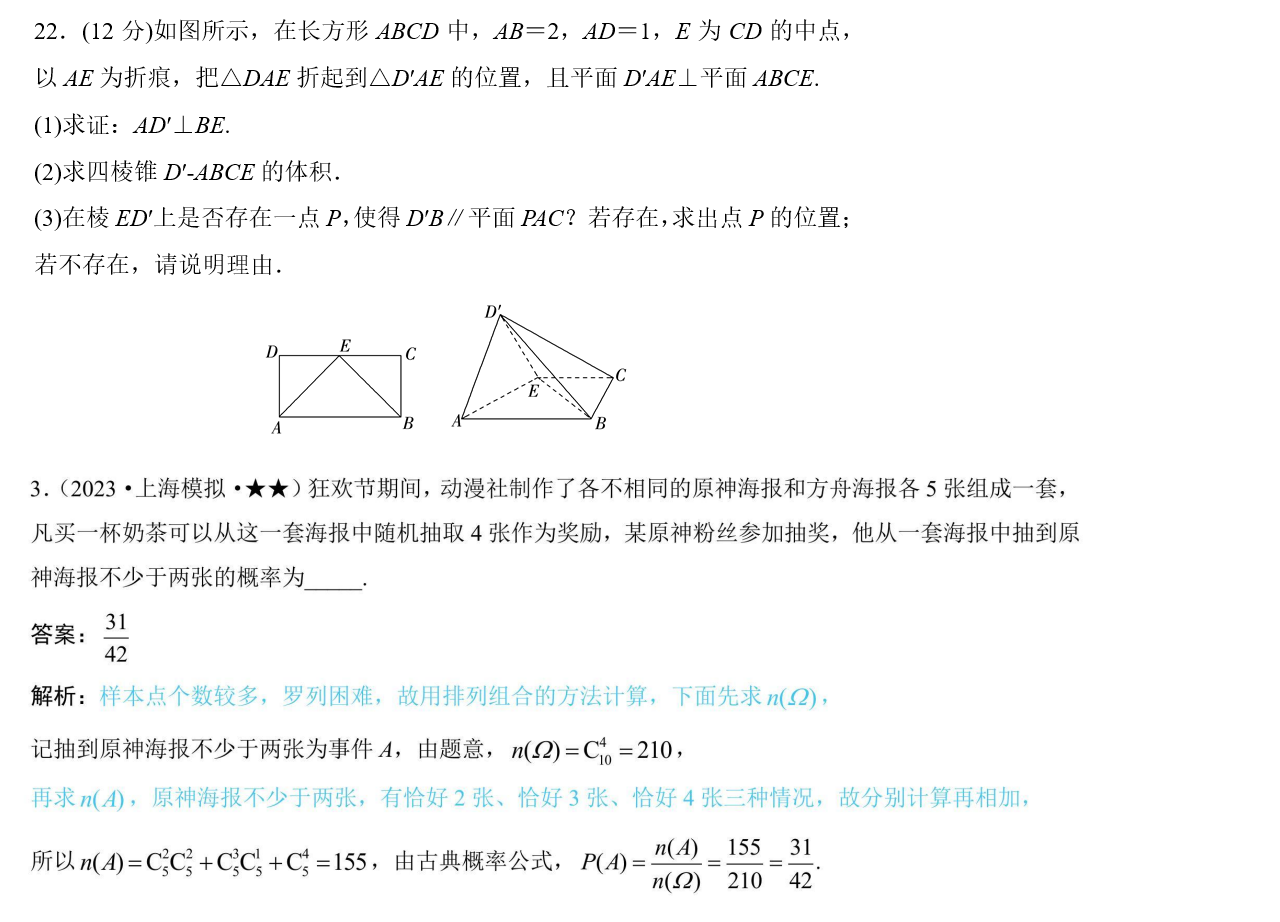
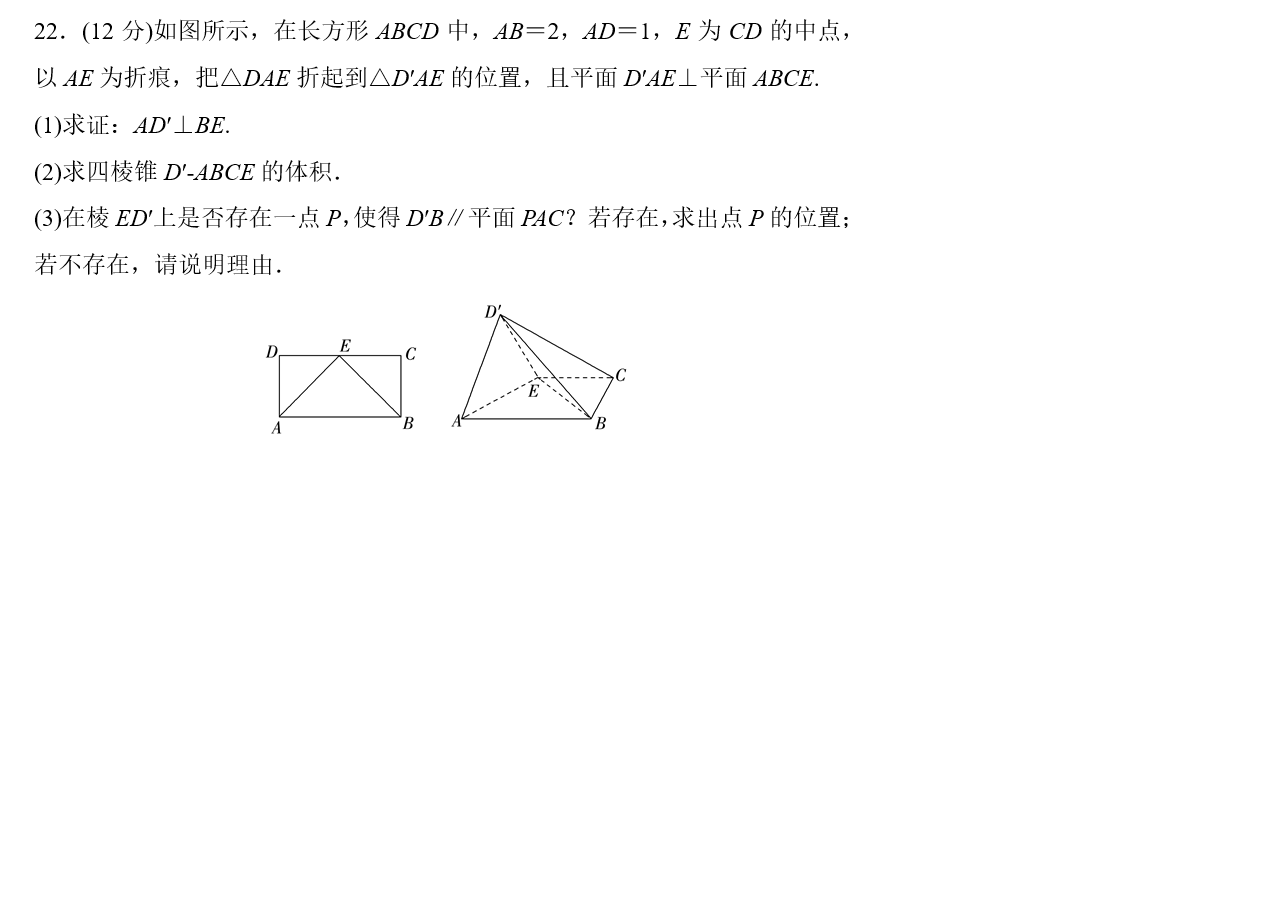
Before and after one commit to zenmezheng/zenmezheng.github.io, a plain HTML site: page index.html in a window 1280 px wide. Shown: the part 217-1139 px from the top of the page. After the commit the page ends 800 px from the top, so only its background shows below. Drawn offline with Linux system fonts and the light colour scheme.

Commit message:
Update index.html

```diff
--- a/index.html
+++ b/index.html
@@ -7,6 +7,5 @@
 <body>
     <p style="font-size: 45px;"><strong>为了发扬严嘉轩同学“怎么证”“不存在”的优秀事迹，特创建网站纪念。网址zenmezheng.github.io</strong></p>
     <img class=" long-press-able-img" src="yuantimu.png" alt="原题目">
-    <img class=" long-press-able-img" src="yuan.png" alt="原题目">
 </body>
 </html>
```
